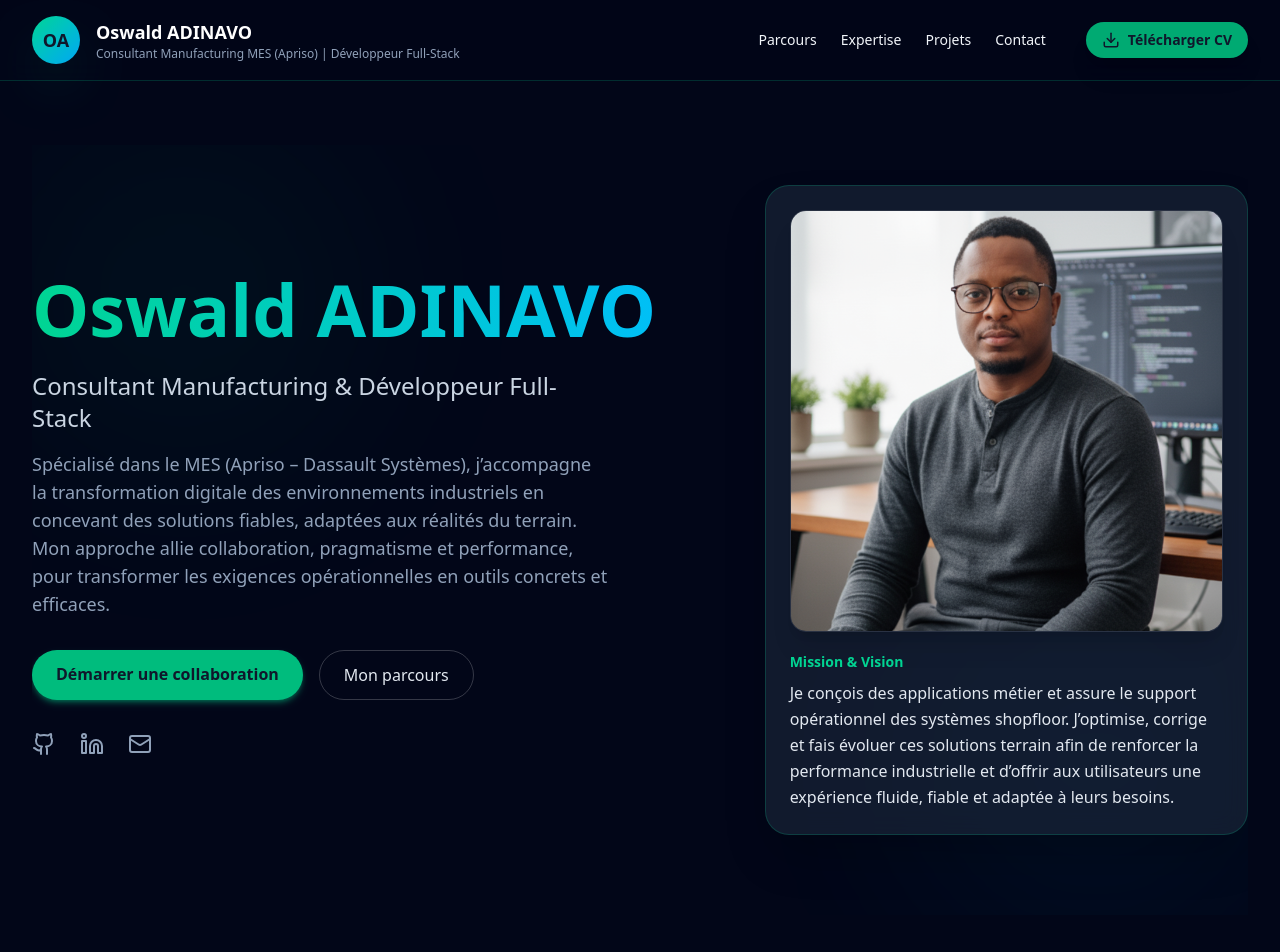
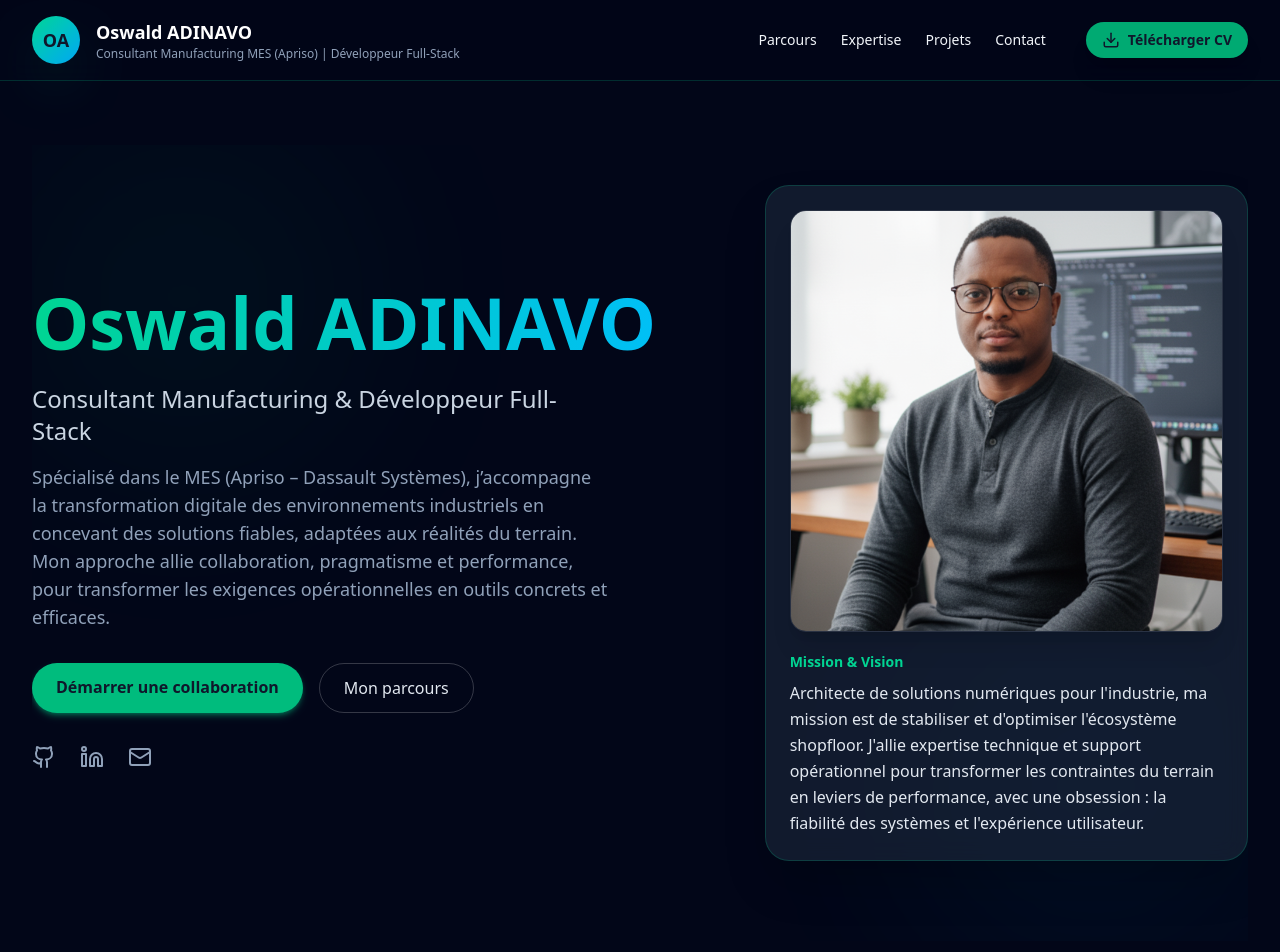
Before and after one commit to Oswald-LEXPERT/Portfolio_Oswald, a React (Vite) app: page / in a window 1280 px wide. Shown: the top 952 px of the page. Built offline with nearby package versions, Linux system fonts and the light colour scheme.

Commit message:
mis à jour mission et vision

```diff
--- a/src/components/Portfolio.jsx
+++ b/src/components/Portfolio.jsx
@@ -268,7 +268,7 @@ export default function OswaldPortfolio() {
                            </div>
                          <div className="mt-5">
                              <div className="text-sm font-bold text-emerald-400">Mission & Vision</div>
-                             <div className="text-slate-200 mt-2 leading-relaxed">Je conçois des applications métier et assure le support opérationnel des systèmes shopfloor. J’optimise, corrige et fais évoluer ces solutions terrain afin de renforcer la performance industrielle et d’offrir aux utilisateurs une expérience fluide, fiable et adaptée à leurs besoins.</div>
+                             <div className="text-slate-200 mt-2 leading-relaxed">Architecte de solutions numériques pour l'industrie, ma mission est de stabiliser et d'optimiser l'écosystème shopfloor. J'allie expertise technique et support opérationnel pour transformer les contraintes du terrain en leviers de performance, avec une obsession : la fiabilité des systèmes et l'expérience utilisateur.</div>
                          </div>
                     </div>
                 </motion.div>
```
